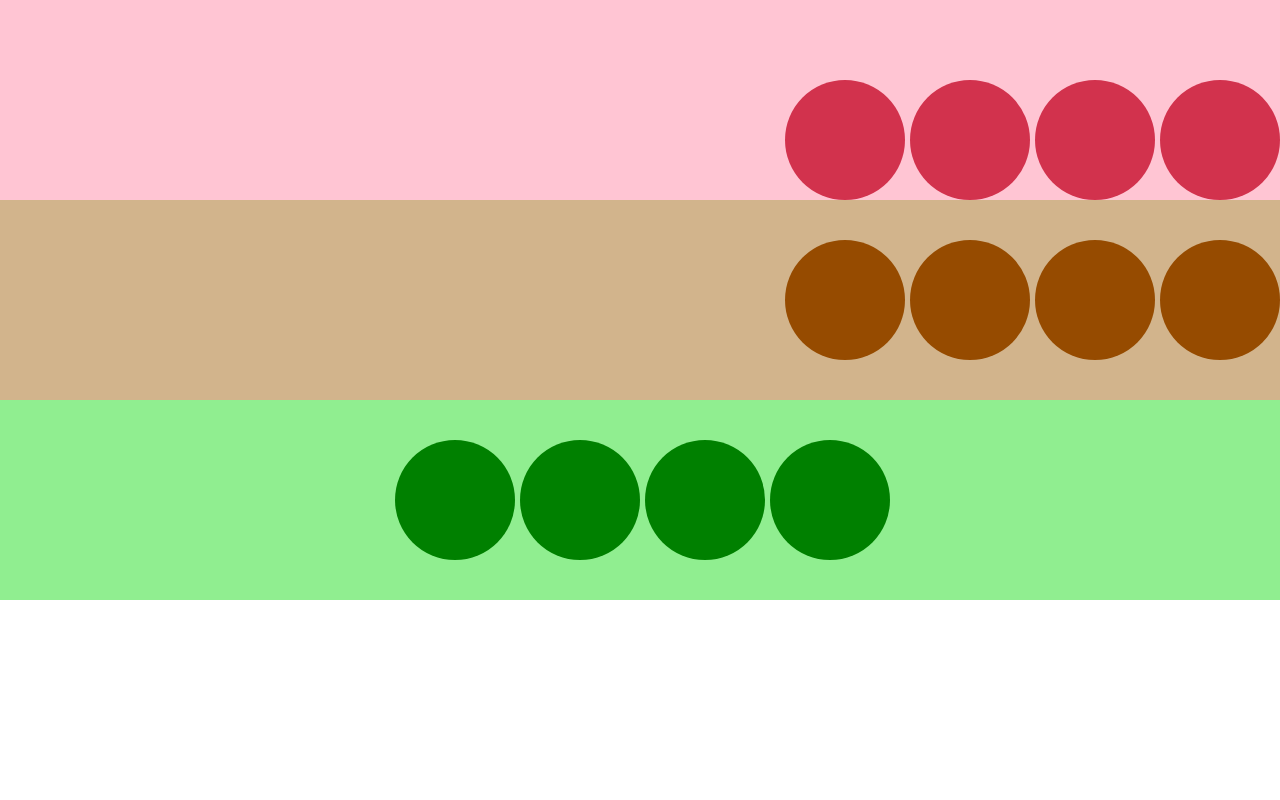
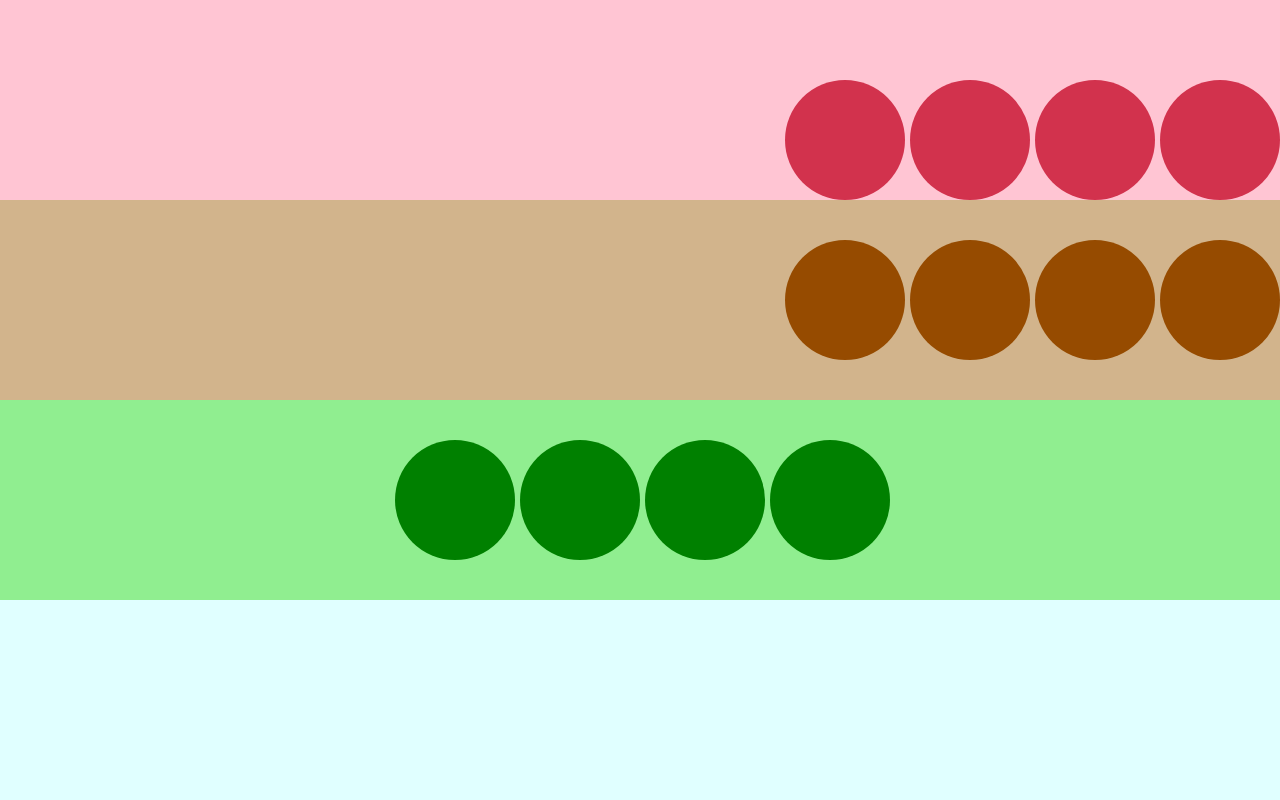
Before and after one commit to EstRufi/Treinando-Flex, a plain HTML site: page index.html in a window 1280 px wide. Drawn offline with Linux system fonts and the light colour scheme.

Commit message:
Fazendo pausa

```diff
--- a/index.html
+++ b/index.html
@@ -26,5 +26,12 @@
         <div></div>
         <div></div>
     </div>
+
+    <div class="linhaciano">
+        <div></div>
+        <div></div>
+        <div></div>
+        <div></div>
+    </div>
 </body>
 </html>
--- a/style.css
+++ b/style.css
@@ -57,3 +57,10 @@
     border-radius: 50%;
     margin: 0px 0px 0px 5px;
 }
+
+.linhaciano{
+    width: 100vw;
+    height: 200px;
+    background-color: #e0ffff ;
+    display: flex;
+}
```
